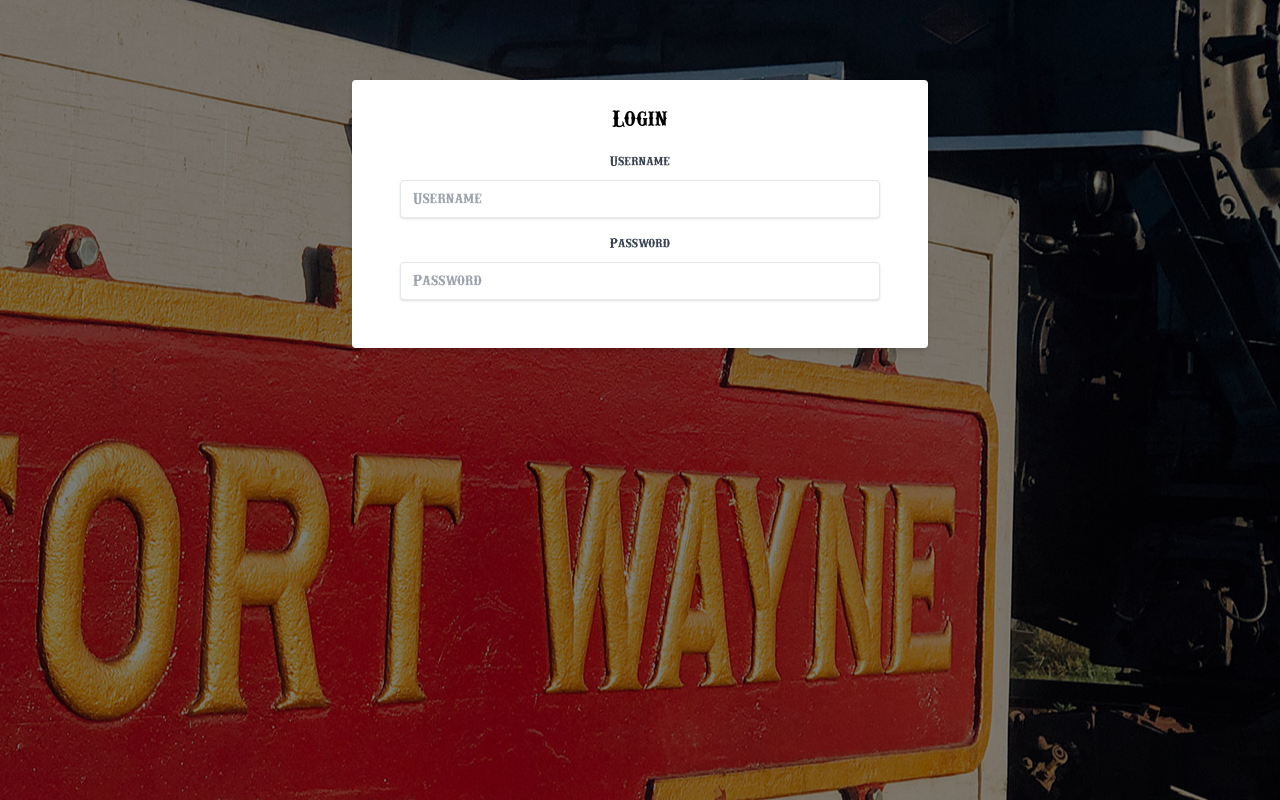
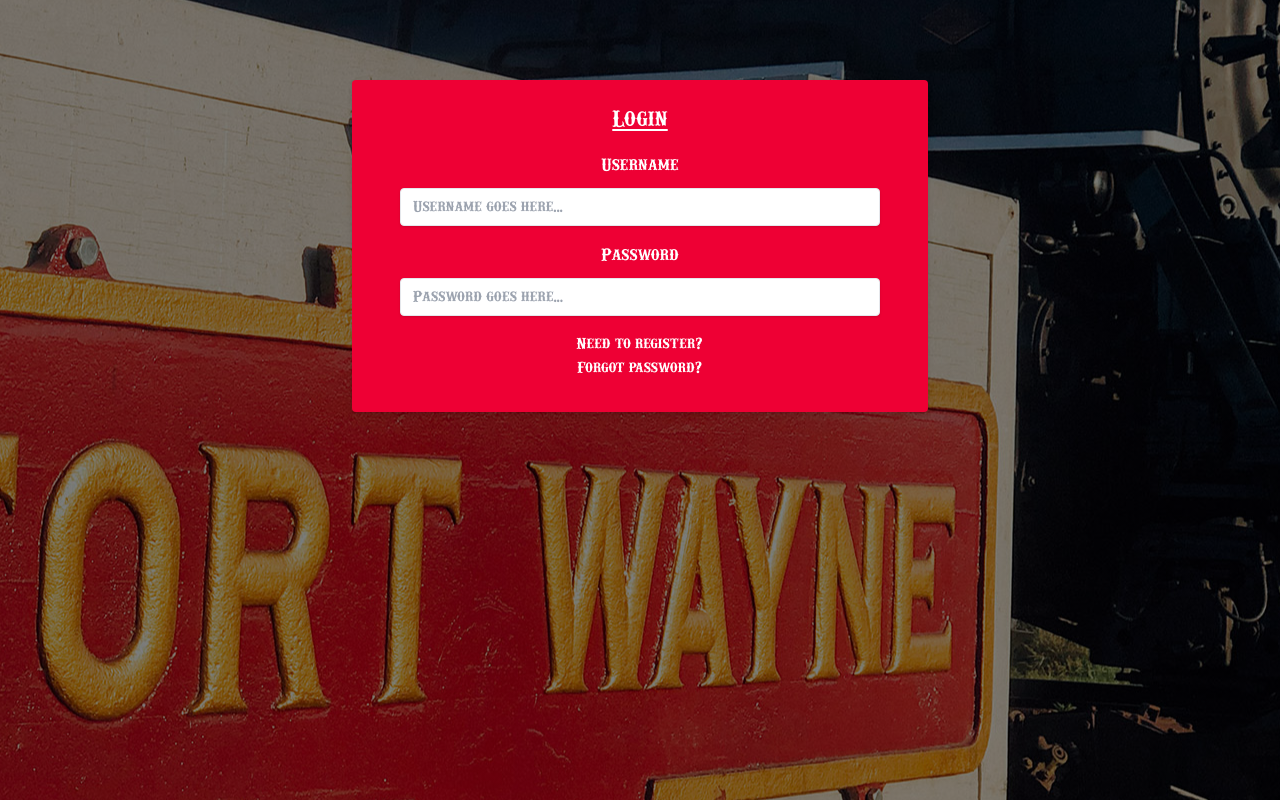
Before and after one commit to donoftime2018/TrainTracker, a Vue app in the folder vueapp/: page /login in a window 1280 px wide. Built offline with nearby package versions, Linux system fonts and the light colour scheme.

Commit message:
login form done

```diff
--- a/vueapp/src/components/Login.vue
+++ b/vueapp/src/components/Login.vue
@@ -1,24 +1,34 @@
+<script setup>
+
+</script>
+
 <template>
     <div class="flex justify-center">
         <div class="mt-20 w-full max-w-xl">
-            <form class="bg-white shadow-md rounded px-12 pt-6 pb-8 mb-4">
+            <form class="bg-[#EE0034] text-white shadow-md rounded px-12 pt-6 pb-8 mb-4">
                 <div class="mb-4">
-                        <h2 class="text-center font-bold text-2xl">Login</h2>
+                    <h1 class="text-center font-bold text-2xl underline">Login</h1>
                 </div>
 
                 <div class="mb-4">
-                        <label class="text-center block text-gray-700 text-sm font-bold mb-2" for="username">
+                    <label class="text-center block text-lg font-bold mb-2" for="username">
                         Username
                     </label>
-                        <input class="shadow appearance-none border rounded w-full py-2 px-3 text-gray-700 leading-tight focus:outline-none focus:shadow-outline" id="username" type="text" placeholder="Username">
+                    <input class="shadow appearance-none border rounded w-full py-2 px-3 text-gray-700 leading-tight focus:outline-none focus:shadow-outline" id="username" type="text" placeholder="Username goes here...">
                 </div>
 
                 <div class="mb-4">
-                        <label class="text-center block text-gray-700 text-sm font-bold mb-2" for="password">
+                    <label class="text-center block text-lg font-bold mb-2" for="password">
                         Password
                     </label>
-                        <input class="shadow appearance-none border rounded w-full py-2 px-3 text-gray-700 leading-tight focus:outline-none focus:shadow-outline" id="password" type="password" placeholder="Password">
+                    <input class="shadow appearance-none border rounded w-full py-2 px-3 text-gray-700 leading-tight focus:outline-none focus:shadow-outline" id="password" type="password" placeholder="Password goes here...">
                 </div>
+
+                <div class="text-center flex flex-col">
+                    <a href="/register" onclick="">Need to register?</a>
+                    <a href="/changePassword">Forgot password?</a>
+                </div>
+
             </form>
         </div>
     </div>
--- a/vueapp/src/style.css
+++ b/vueapp/src/style.css
@@ -16,3 +16,11 @@
     height: 100vh;
     width: 100%;
 }
+
+a:hover {
+    text-decoration: underline;
+}
+
+a:active {
+    text-decoration: underline
+}
```
Lines whose indentation alone changed are shown as unchanged.
